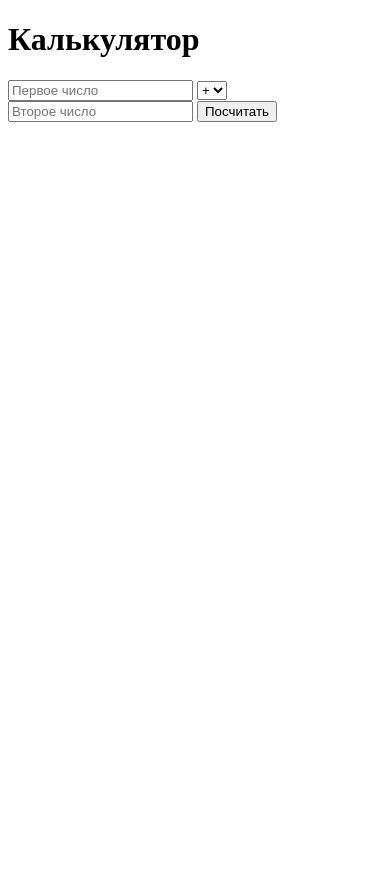
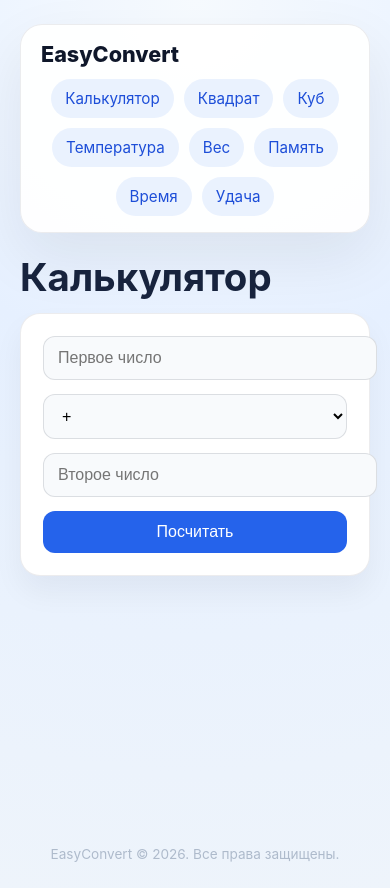
Before and after one commit to lqckydeath-byte/EasyConvert, a Django app: template converter_project/converters/templates/calculator.html in a window 390 px wide. Before the commit the page ends 122 px from the top, so only its background shows below. Run offline with Django 3.2, Linux system fonts and the light colour scheme; the template is opened without the code that fills it, so the values that code supplies are empty.

Commit message:
add more converters + add html, update urls and etc

```diff
--- /dev/null
+++ b/converter_project/converters/static/converters/styles.css
@@ -0,0 +1,166 @@
+body {
+    margin: 0;
+    font-family: Inter, system-ui, -apple-system, BlinkMacSystemFont, 'Segoe UI', sans-serif;
+    background: radial-gradient(circle at top, #f7fbff 0%, #e6f0ff 40%, #eef4fb 100%);
+    color: #17233d;
+}
+.page {
+    max-width: 960px;
+    min-height: 100vh;
+    margin: 0 auto;
+    padding: 24px 20px 20px 20px;
+    display: flex;
+    flex-direction: column;
+    justify-content: space-between;
+}
+.header {
+    display: flex;
+    flex-wrap: wrap;
+    justify-content: space-between;
+    gap: 12px;
+    background: rgba(255, 255, 255, 0.92);
+    padding: 16px 20px;
+    border: 1px solid rgba(15, 23, 42, 0.08);
+    border-radius: 22px;
+    box-shadow: 0 24px 60px rgba(15, 23, 42, 0.08);
+}
+.brand a {
+    color: #0f172a;
+    text-decoration: none;
+    font-weight: 800;
+    font-size: 1.35rem;
+}
+
+.menu {
+    display: flex;
+    flex-wrap: wrap;
+    gap: 10px;
+    justify-content: center;
+    align-items: center;
+}
+.menu a {
+    display: inline-flex;
+    align-items: center;
+    padding: 10px 14px;
+    background: rgba(59, 130, 246, 0.1);
+    color: #1d4ed8;
+    border-radius: 999px;
+    text-decoration: none;
+    font-size: 0.95rem;
+    transition: transform 0.2s ease, background-color 0.2s ease;
+}
+.menu a:hover {
+    transform: translateY(-1px);
+    background: rgba(59, 130, 246, 0.16);
+}
+.main {
+    margin-top: 24px;
+    flex: 1 0 auto;
+}
+h1 {
+    margin: 0 0 16px;
+    font-size: clamp(2.4rem, 3vw, 3.6rem);
+    line-height: 1.05;
+}
+.hero {
+    background: rgba(255, 255, 255, 0.95);
+    border-radius: 20px;
+    padding: 26px;
+    border: 1px solid rgba(15, 23, 42, 0.08);
+    box-shadow: 0 18px 40px rgba(15, 23, 42, 0.05);
+    margin-bottom: 24px;
+}
+.hero p {
+    margin: 0;
+    color: #334155;
+    font-size: 1.1rem;
+    max-width: 720px;
+}
+.list {
+    display: grid;
+    grid-template-columns: repeat(auto-fit, minmax(220px, 1fr));
+    gap: 16px;
+    list-style: none;
+    padding: 0;
+    margin: 0;
+}
+.list li {
+    margin: 0;
+}
+.card {
+    background: #fff;
+    border: 1px solid rgba(15, 23, 42, 0.08);
+    border-radius: 20px;
+    padding: 22px;
+    box-shadow: 0 16px 30px rgba(15, 23, 42, 0.06);
+    transition: transform 0.2s ease, box-shadow 0.2s ease;
+}
+.card a {
+    display: inline-block;
+    text-decoration: none;
+    color: #0f172a;
+    font-weight: 700;
+    font-size: 1.15rem;
+}
+.card:hover {
+    transform: translateY(-3px);
+    box-shadow: 0 22px 40px rgba(15, 23, 42, 0.12);
+}
+.form {
+    background: #fff;
+    border: 1px solid rgba(15, 23, 42, 0.08);
+    padding: 22px;
+    border-radius: 20px;
+    box-shadow: 0 16px 30px rgba(15, 23, 42, 0.05);
+}
+.form input,
+.form select,
+.form button {
+    width: 100%;
+    padding: 12px 14px;
+    border-radius: 12px;
+    border: 1px solid rgba(15, 23, 42, 0.12);
+    font-size: 1rem;
+}
+.form input,
+.form select {
+    margin-bottom: 14px;
+    background: #f8fafc;
+}
+.form input:focus,
+.form select:focus {
+    outline: none;
+    border-color: rgba(59, 130, 246, 0.55);
+    box-shadow: 0 0 0 4px rgba(59, 130, 246, 0.12);
+}
+.form button {
+    background: #2563eb;
+    color: #fff;
+    border: none;
+    cursor: pointer;
+    transition: background-color 0.2s ease, transform 0.2s ease;
+}
+.form button:hover {
+    background: #1d4ed8;
+    transform: translateY(-1px);
+}
+.result {
+    margin-top: 18px;
+    margin-bottom: 18px;
+    font-weight: 700;
+    color: #0f172a;
+}
+.footer {
+    margin-top: auto;
+    text-align: center;
+    color: #94a3b8;
+    font-size: 0.85rem;
+    opacity: 0.7;
+    padding: 12px 0 6px;
+}
+@media (max-width: 720px) {
+    .header {
+        flex-direction: column;
+        align-items: flex-start;
+    }
+}
--- /dev/null
+++ b/converter_project/converters/templates/base.html
@@ -0,0 +1,31 @@
+{% load static %}
+<!DOCTYPE html>
+<html lang="ru">
+<head>
+    <meta charset="UTF-8">
+    <meta name="viewport" content="width=device-width, initial-scale=1.0">
+    <title>{% block title %}EasyConvert{% endblock %}</title>
+    <link rel="stylesheet" href="{% static 'converters/styles.css' %}">
+</head>
+<body>
+<div class="page">
+    <header class="header">
+        <div class="brand"><a href="{% url 'home' %}">EasyConvert</a></div>
+        <nav class="menu">
+            <a href="{% url 'calculator' %}">Калькулятор</a>
+            <a href="{% url 'square' %}">Квадрат</a>
+            <a href="{% url 'cube' %}">Куб</a>
+            <a href="{% url 'temperature' %}">Температура</a>
+            <a href="{% url 'weight' %}">Вес</a>
+            <a href="{% url 'memory' %}">Память</a>
+            <a href="{% url 'time' %}">Время</a>
+            <a href="{% url 'luck' %}">Удача</a>
+        </nav>
+    </header>
+    <main class="main">
+        {% block content %}{% endblock %}
+    </main>
+    <footer class="footer">EasyConvert © 2026. Все права защищены.</footer>
+</div>
+</body>
+</html>
--- a/converter_project/converters/templates/calculator.html
+++ b/converter_project/converters/templates/calculator.html
@@ -1,36 +1,20 @@
-<!DOCTYPE html>
-<html>
-<head>
-    <title>Калькулятор</title>
-</head>
-<body>
-
+{% extends 'base.html' %}
+{% block title %}Калькулятор{% endblock %}
+{% block content %}
 <h1>Калькулятор</h1>
-
-    <form method="post">
-
+<form method="post" class="form">
     {% csrf_token %}
-
     <input type="number" step="any" name="num1" placeholder="Первое число">
-
     <select name="operation">
         <option value="+">+</option>
         <option value="-">-</option>
         <option value="*">*</option>
         <option value="/">/</option>
     </select>
-
     <input type="number" step="any" name="num2" placeholder="Второе число">
-
-        <button type="submit">
-            Посчитать
-        </button>
-
+    <button type="submit">Посчитать</button>
 </form>
-
-    {% if result != None %}
-        <h2>Результат: {{ result }}</h2>
+{% if result is not None %}
+<p class="result">Результат: {{ result }}</p>
 {% endif %}
-
-</body>
-</html>
+{% endblock %}
```
Also changed, not shown: converter_project/converters/templates/cube.html (added, +13 -0 lines), converter_project/converters/templates/index.html (added, +18 -0 lines), converter_project/converters/templates/kvadrat.html (added, +13 -0 lines), converter_project/converters/templates/luck.html (added, +13 -0 lines), converter_project/converters/templates/memory.html (added, +15 -0 lines), converter_project/converters/templates/temperature.html (+13 -0 lines), converter_project/converters/templates/vremya.html (added, +15 -0 lines), converter_project/converters/templates/weight.html (added, +15 -0 lines), converter_project/converters/urls.py (+9 -1 lines), converter_project/converters/views.py (+159 -13 lines), converter_project/db.sqlite3. Lines whose indentation alone changed are shown as unchanged.
